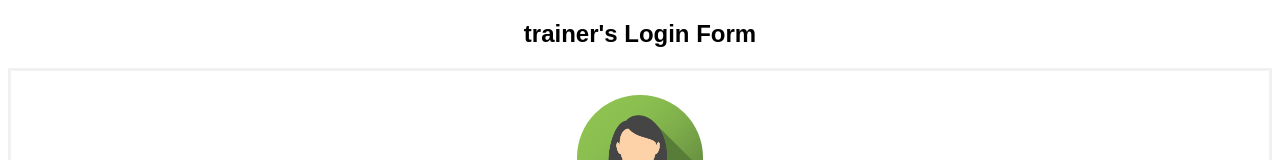
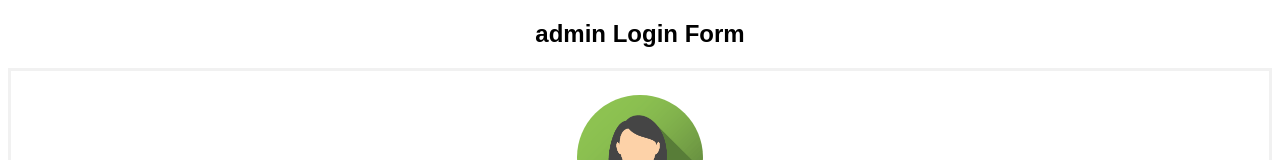
Before and after one commit to mannurajesh/kalki2898AD, a plain HTML site: page index.html in a window 1280 px wide. Shown: the top 160 px of the page. Drawn offline with Linux system fonts and the light colour scheme.

Commit message:
admin login

```diff
--- a/index.html
+++ b/index.html
@@ -68,7 +68,7 @@ span.psw {
 </head>
 <body>
 
-	<center><h2>trainer's Login Form</h2></center>
+	<center><h2>admin Login Form</h2></center>
 
 <form action="/action_page.php" method="post">
   <div class="imgcontainer">
```
